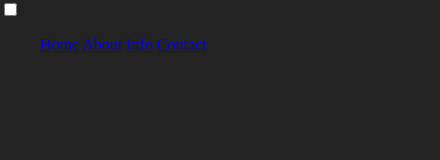
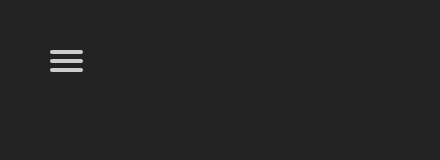
Before and after one commit to lyndsielane/hamburger-menu, a plain HTML site: page index.html in a window 390 px wide. Shown: the whole page, 440 px wide, since content can reach past the window. Drawn offline with Linux system fonts and the light colour scheme.

Commit message:
project complete

```diff
--- a/style.css
+++ b/style.css
@@ -1,6 +1,114 @@
 body {
   margin: 0;
   padding: 0;
+
   background: #232323;
   color: #cdcdcd;
+  font-family: "Avenir Next", "Avenir", sans-serif;
 }
+
+#menuToggle {
+  display: block;
+  position: relative;
+  top: 50px;
+  left: 50px;
+
+  z-index: 1;
+
+  -webkit-user-select: none;
+  user-select: none;
+}
+
+#menuToggle a {
+  text-decoration: none;
+  color: #232323;
+
+  transition: color 0.3s ease;
+}
+
+#menuToggle a:hover {
+  color: tomato;
+}
+
+#menuToggle input {
+  display: block;
+  width: 40px;
+  height: 32px;
+  position: absolute;
+  top: -7px;
+  left: -5px;
+
+  cursor: pointer;
+
+  opacity: 0;
+  z-index: 2;
+
+  -webkit-touch-callout: none;
+}
+
+#menuToggle span {
+  display: block;
+  width: 33px;
+  height: 4px;
+  margin-bottom: 5px;
+  position: relative;
+
+  background: #cdcdcd;
+  border-radius: 3px;
+
+  z-index: 1;
+
+  transform-origin: 4px 0px;
+
+  transition: transform 0.5s cubic-bezier(0.77, 0.2, 0.05, 1),
+    background 0.5s cubic-bezier(0.77, 0.2, 0.05, 1), opacity 0.55s ease;
+}
+
+#menuToggle span:first-child {
+  transform-origin: 0% 0%;
+}
+
+#menuToggle span:nth-last-child(2) {
+  transform-origin: 0% 100%;
+}
+
+#menuToggle input:checked ~ span {
+  opacity: 1;
+  transform: rotate(45deg) translate(-2px, -1px);
+  background: #232323;
+}
+
+#menuToggle input:checked ~ span:nth-last-child(3) {
+  opacity: 0;
+  transform: rotate(0deg) scale(0.2, 0.2);
+}
+
+#menuToggle input:checked ~ span:nth-last-child(2) {
+  transform: rotate(-45deg) translate(0, -1px);
+}
+
+#menu {
+  position: absolute;
+  width: 300px;
+  margin: -100px 0 0 -50px;
+  padding: 50px;
+  padding-top: 125px;
+
+  background: #ededed;
+  list-style-type: none;
+  -webkit-font-smoothing: antialiased;
+
+  transform-origin: 0% 0%;
+  transform: translate(-100%, 0);
+
+  transition: transform 0.5s cubic-bezier(0.77, 0.2, 0.05, 1);
+}
+
+#menu li {
+  padding: 10px 0;
+  font-size: 22px;
+}
+
+#menuToggle input:checked ~ ul {
+  transform: none;
+}
```
